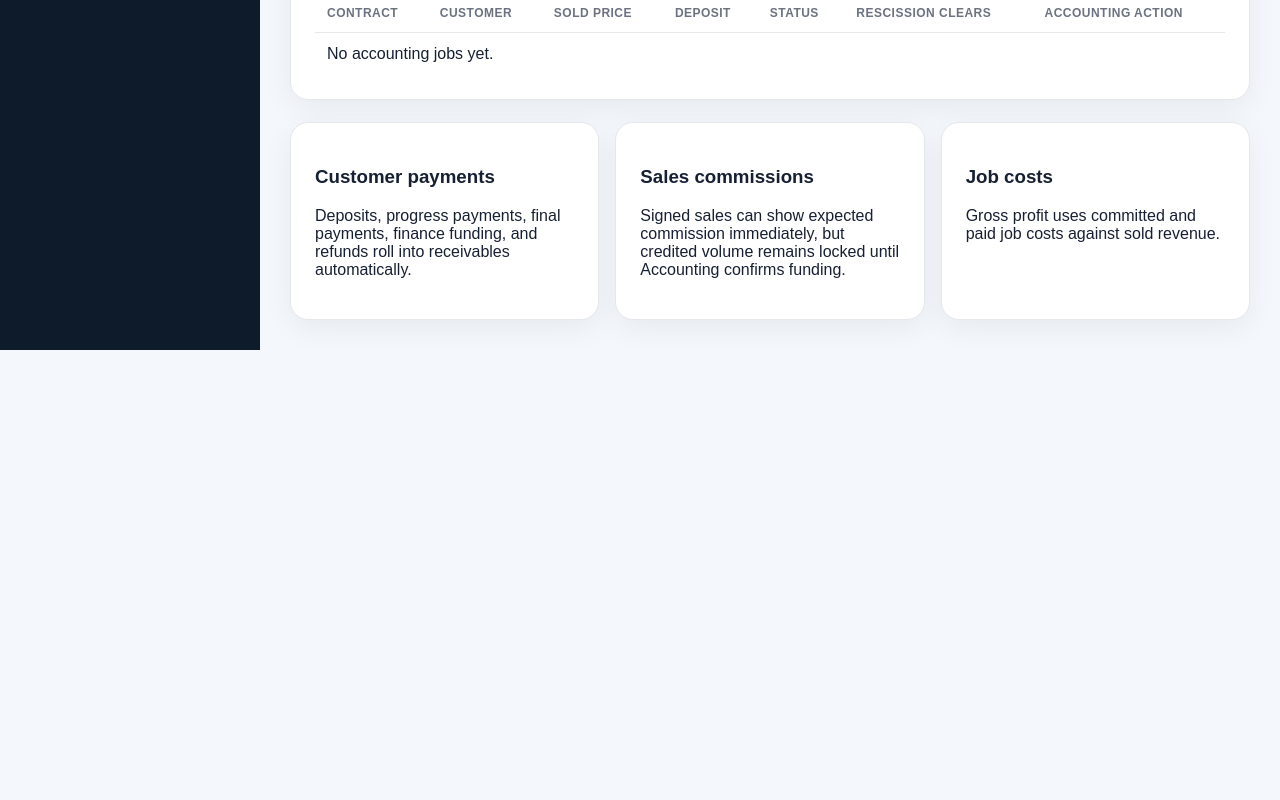
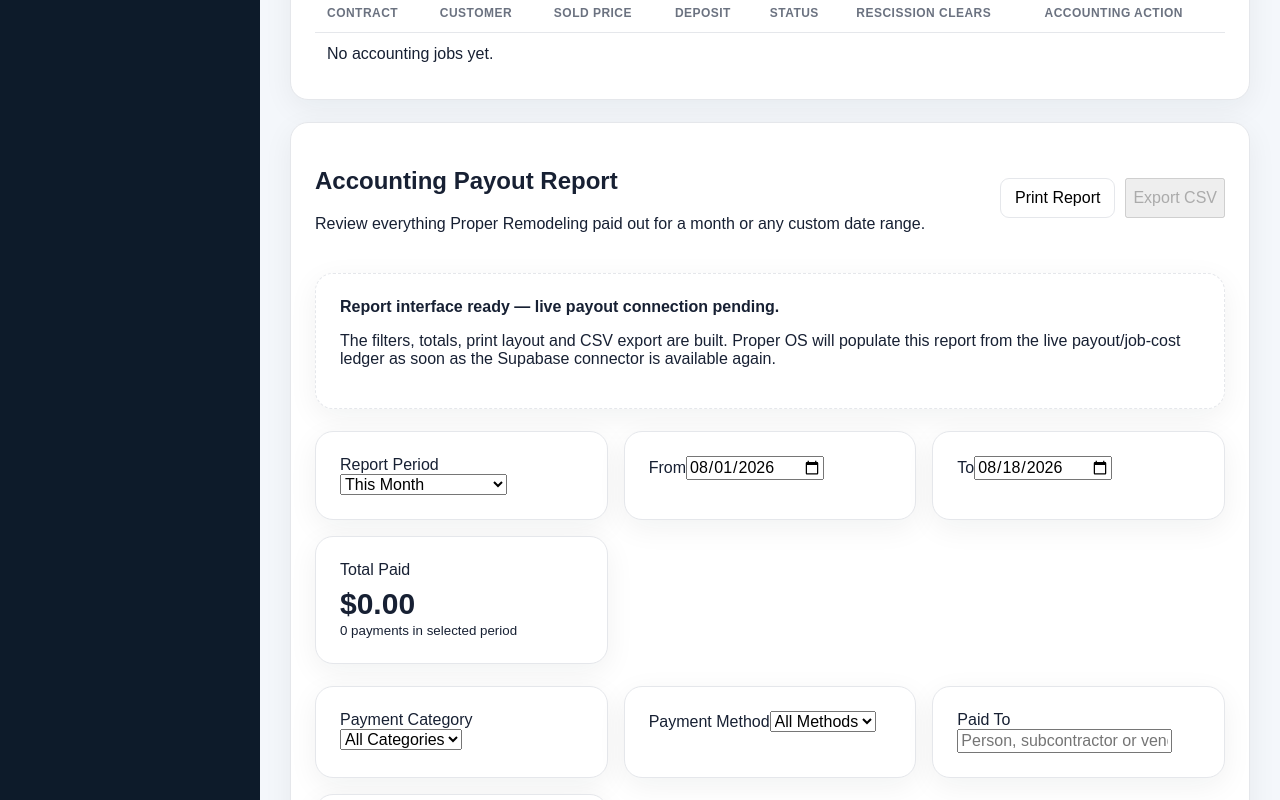
Before and after one commit to csosa122000/ProperOS, a Next.js app: page /accounting in a window 1280 px wide. Shown: the part 940-1740 px from the top of the page. Before the commit the page ends 1290 px from the top, so only its background shows below. Built offline with nearby package versions, Linux system fonts and the light colour scheme; no server answers.

Commit message:
Add payout report to accounting workspace

```diff
--- a/app/(app)/accounting/page.tsx
+++ b/app/(app)/accounting/page.tsx
@@ -1,5 +1,6 @@
 import { createClient } from '@/lib/supabase/server';
 import { AccountingFundingAction } from '@/components/accounting-funding-action';
+import { AccountingPayoutReport } from '@/components/accounting-payout-report';
 
 const money=(n:number)=>new Intl.NumberFormat('en-US',{style:'currency',currency:'USD',maximumFractionDigits:0}).format(Number(n||0));
 const dateTime=(value:string|null)=>value?new Intl.DateTimeFormat('en-US',{timeZone:'America/Chicago',month:'short',day:'numeric',year:'numeric',hour:'numeric',minute:'2-digit'}).format(new Date(value)):'—';
@@ -54,6 +55,7 @@ export default async function Accounting(){
         {activeJobs.length?activeJobs.map(job=>{const stage=fundingStage(job);const eligible=canManageFunding&&stage==='pre_funding';return <tr key={job.id}><td>{job.contract_number}</td><td>{job.customer_name}</td><td>{money(job.sold_price)}</td><td>{money(job.required_down_payment)}</td><td><span className="pill">{stageLabel(stage)}</span></td><td>{dateTime(job.rescission_clears_at)}</td><td>{stage==='pre_funding'?<AccountingFundingAction jobId={job.id} eligible={eligible}/>:stage==='funded'?`Received ${dateTime(job.funded_at)}`:stage==='closed'?'Closed':'Locked until rescission clears'}</td></tr>}):<tr><td colSpan={7}>No accounting jobs yet.</td></tr>}
       </tbody></table>
     </section>
+    <AccountingPayoutReport rows={[]} liveDataConnected={false}/>
     <section className="module-grid section"><div className="card"><h3>Customer payments</h3><p>Deposits, progress payments, final payments, finance funding, and refunds roll into receivables automatically.</p></div><div className="card"><h3>Sales commissions</h3><p>Signed sales can show expected commission immediately, but credited volume remains locked until Accounting confirms funding.</p></div><div className="card"><h3>Job costs</h3><p>Gross profit uses committed and paid job costs against sold revenue.</p></div></section>
   </>;
 }
```
